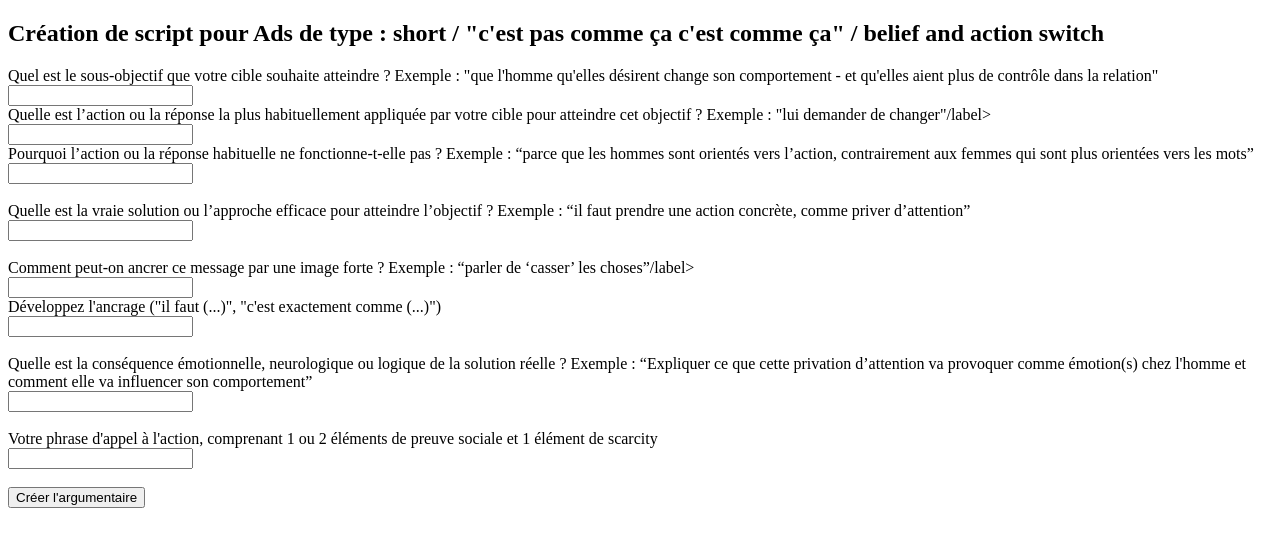
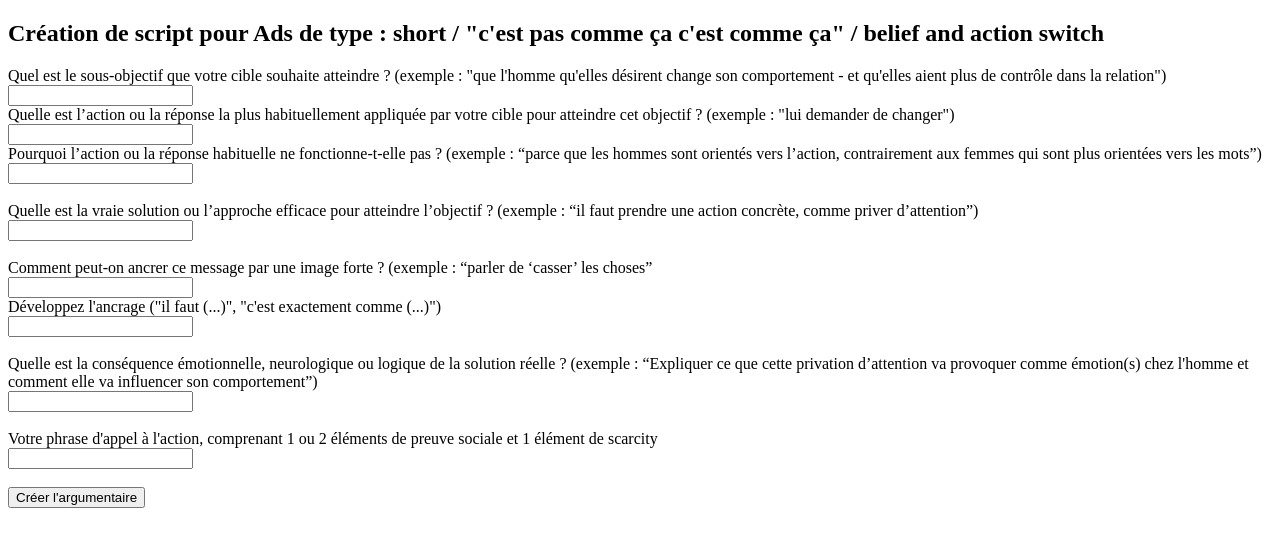
Before and after one commit to Albane4/MyScriptGenerationMatrix-ads-short-belief-switch, a plain HTML site: page index.html in a window 1280 px wide. Drawn offline with Linux system fonts and the light colour scheme.

Commit message:
Update index.html
Remise de la forme précédente (plus jolie)

```diff
--- a/index.html
+++ b/index.html
@@ -4,22 +4,22 @@
   <title>Formulaires Personnalisés</title>
 </head>
 <body>
-  <h2>Création de script pour Ads de type : short / "c'est pas comme ça c'est comme ça" / belief and action switch</h2><label for="sousObjectifDeLaCible">Quel est le sous-objectif que votre cible souhaite atteindre ? Exemple : "que l'homme qu'elles désirent change son comportement - et qu'elles aient plus de contrôle dans la relation"</label><br>
+  <h2>Création de script pour Ads de type : short / "c'est pas comme ça c'est comme ça" / belief and action switch</h2><label for="sousObjectifDeLaCible">Quel est le sous-objectif que votre cible souhaite atteindre ? (exemple : "que l'homme qu'elles désirent change son comportement - et qu'elles aient plus de contrôle dans la relation")</label><br>
   <input type="text" id="sousObjectifDeLaCible" name="sousObjectifDeLaCible"><br>
-  <label for="solutionInefficace">Quelle est l’action ou la réponse la plus habituellement appliquée par votre cible pour atteindre cet objectif ? Exemple : "lui demander de changer"/label&gt;<br>
+  <label for="solutionInefficace">Quelle est l’action ou la réponse la plus habituellement appliquée par votre cible pour atteindre cet objectif ? (exemple : "lui demander de changer")</label><br>
   <input type="text" id="solutionInefficace" name="solutionInefficace"><br>
-  <label for="pourquoiInefficaceFait">Pourquoi l’action ou la réponse habituelle ne fonctionne-t-elle pas ? Exemple : “parce que les hommes sont orientés vers l’action, contrairement aux femmes qui sont plus orientées vers les mots”</label><br>
+  <label for="pourquoiInefficaceFait">Pourquoi l’action ou la réponse habituelle ne fonctionne-t-elle pas ? (exemple : “parce que les hommes sont orientés vers l’action, contrairement aux femmes qui sont plus orientées vers les mots”)</label><br>
   <input type="text" id="pourquoiInefficaceFait" name="pourquoiInefficaceFait"><br>
   <br>
-  <label for="solutionEfficace">Quelle est la vraie solution ou l’approche efficace pour atteindre l’objectif ? Exemple : “il faut prendre une action concrète, comme priver d’attention”</label><br>
+  <label for="solutionEfficace">Quelle est la vraie solution ou l’approche efficace pour atteindre l’objectif ? (exemple : “il faut prendre une action concrète, comme priver d’attention”)</label><br>
   <input type="text" id="solutionEfficace" name="solutionEfficace"><br>
   <br>
-  <label for="imagedAncrage">Comment peut-on ancrer ce message par une image forte ? Exemple : “parler de ‘casser’ les choses”/label&gt;<br>
+  <label for="imagedAncrage">Comment peut-on ancrer ce message par une image forte ? (exemple : “parler de ‘casser’ les choses”</label><br>
   <input type="text" id="imagedAncrage" name="imagedAncrage"><br>
   <label for="descriptionAncrage">Développez l'ancrage ("il faut (...)", "c'est exactement comme (...)")</label><br>
   <input type="text" id="descriptionAncrage" name="descriptionAncrage"><br>
   <br>
-  <label for="consequenceSolution">Quelle est la conséquence émotionnelle, neurologique ou logique de la solution réelle ? Exemple : “Expliquer ce que cette privation d’attention va provoquer comme émotion(s) chez l'homme et comment elle va influencer son comportement”</label><br>
+  <label for="consequenceSolution">Quelle est la conséquence émotionnelle, neurologique ou logique de la solution réelle ? (exemple : “Expliquer ce que cette privation d’attention va provoquer comme émotion(s) chez l'homme et comment elle va influencer son comportement”)</label><br>
   <input type="text" id="consequenceSolution" name="consequenceSolution"><br>
   <br>
   <label for="CTA">Votre phrase d'appel à l'action, comprenant 1 ou 2 éléments de preuve sociale et 1 élément de scarcity</label><br>
```
